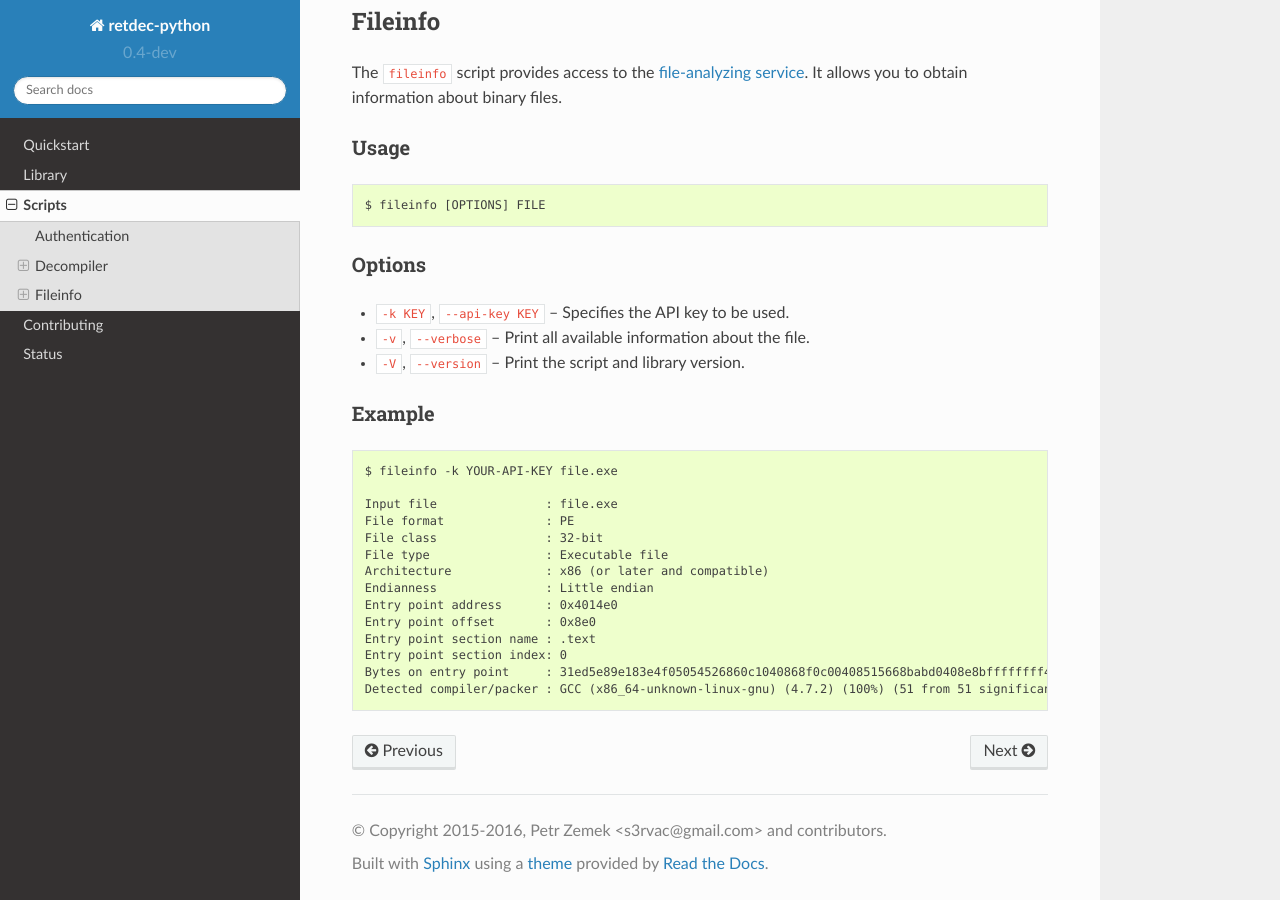
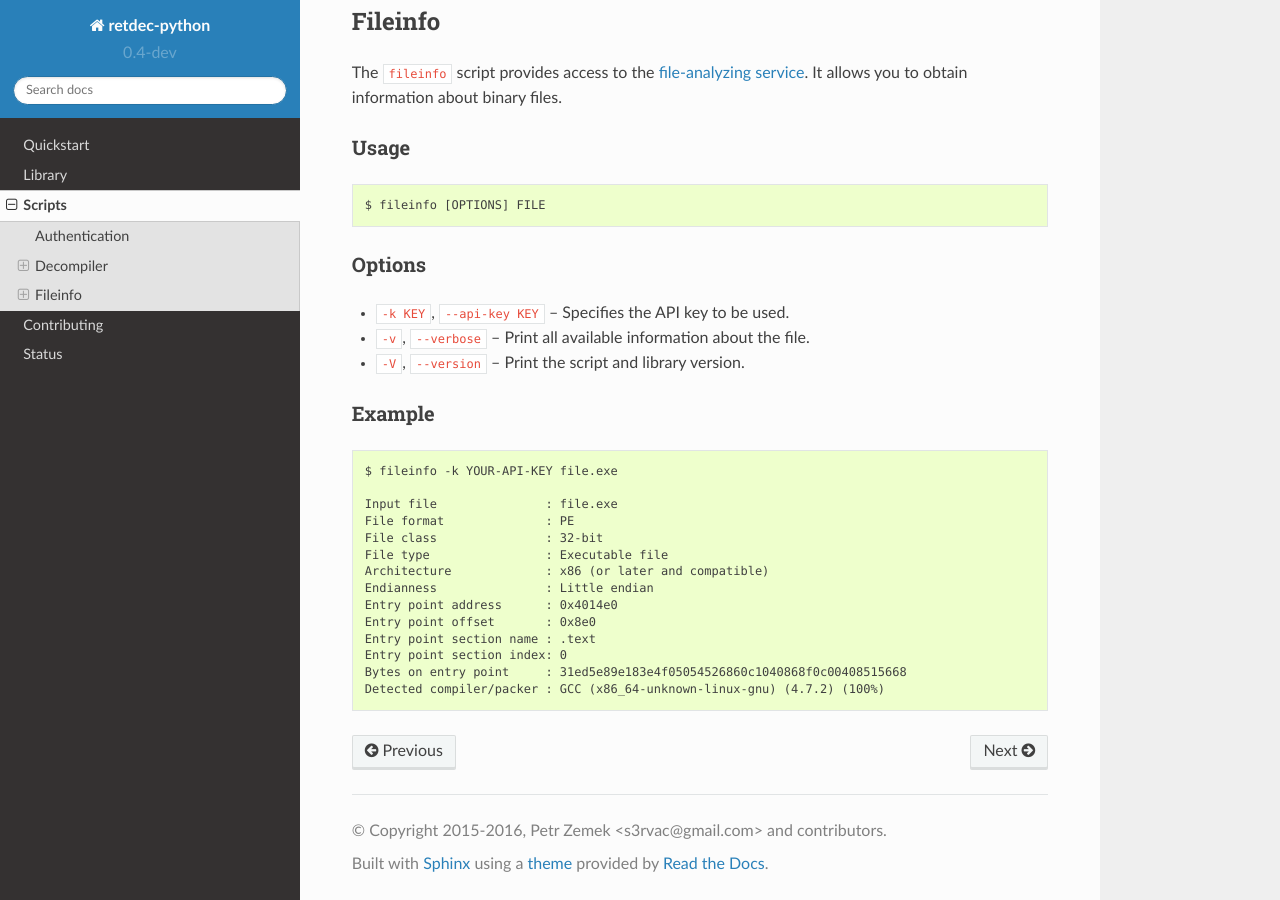
Before and after one commit to s3rvac/retdec-python, a Sphinx documentation site: the page built from docs/scripts.rst, in a window 1280 px wide and 900 px high, scrolled down 2684 px. Built offline with Sphinx 7.4.7 and the Read the Docs theme 2.0.0, drawn with Linux system fonts in a browser that asks for light colours.

Commit message:
Shorten the output from fileinfo in the docs.
The output was needlessly long.

```diff
--- a/docs/scripts.rst
+++ b/docs/scripts.rst
@@ -135,5 +135,5 @@ Example
     Entry point offset       : 0x8e0
     Entry point section name : .text
     Entry point section index: 0
-    Bytes on entry point     : 31ed5e89e183e4f05054526860c1040868f0c00408515668babd0408e8bffffffff466906690669066906690669066908b1c
-    Detected compiler/packer : GCC (x86_64-unknown-linux-gnu) (4.7.2) (100%) (51 from 51 significant nibbles)
+    Bytes on entry point     : 31ed5e89e183e4f05054526860c1040868f0c00408515668
+    Detected compiler/packer : GCC (x86_64-unknown-linux-gnu) (4.7.2) (100%)
```
